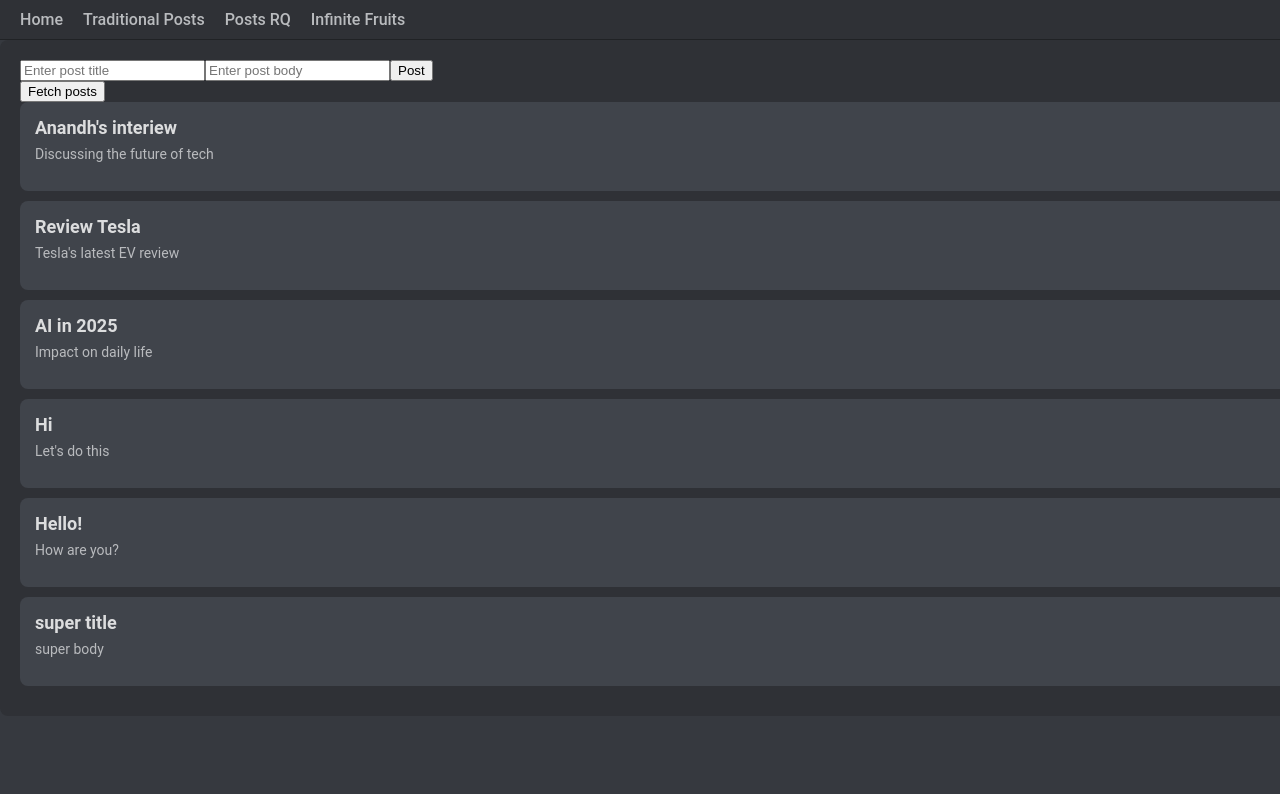
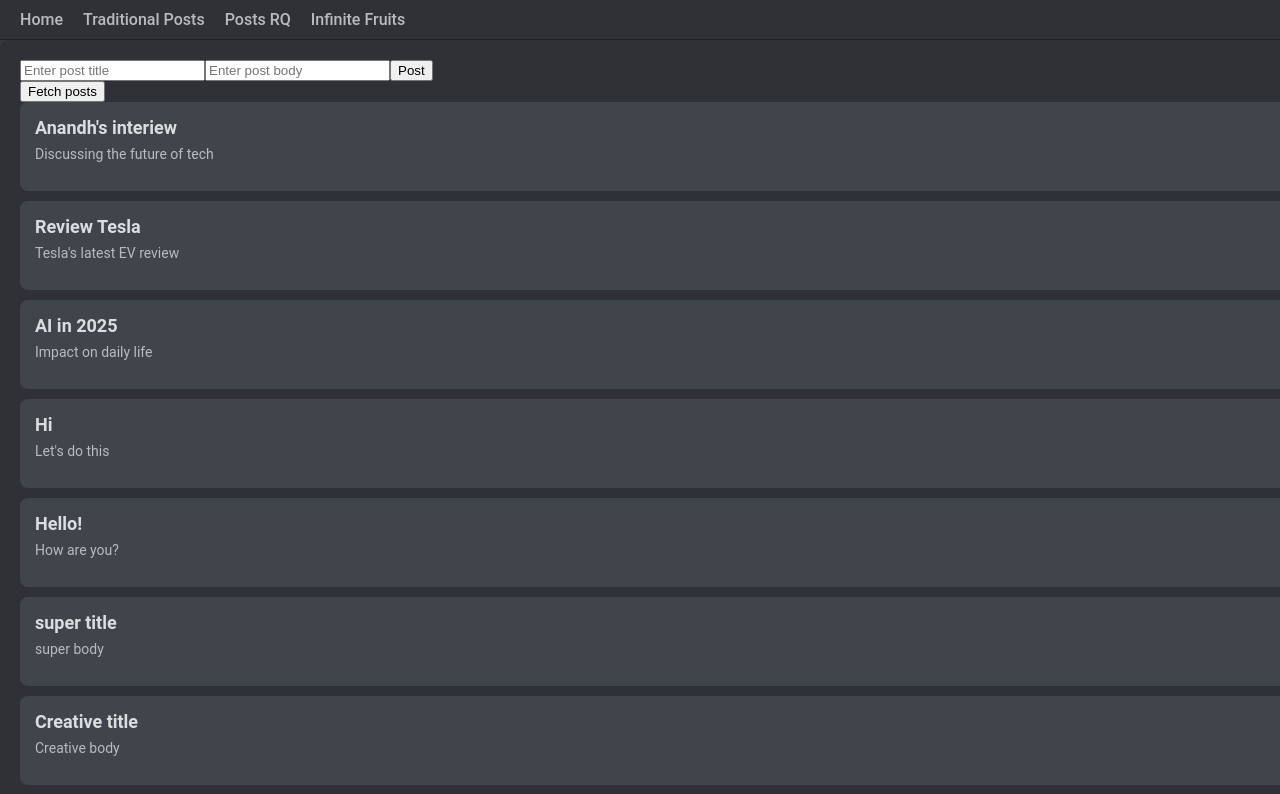
Before and after one commit to Anandhakumar123/React-with-and-without-Query-, a React (Vite) app: page /posts-rq in a window 1280 px wide. Shown: the top 794 px of the page. Built offline with nearby package versions, Linux system fonts and the light colour scheme; data requests are answered from the project's data file.

Commit message:
mutation final update

```diff
--- a/db.json
+++ b/db.json
@@ -29,6 +29,11 @@
       "title": "super title",
       "body": "super body",
       "id": "raYeEFX"
+    },
+    {
+      "title": "Creative title",
+      "body": "Creative body",
+      "id": "W98Msc7"
     }
   ],
   "fruits": [
--- a/src/components/PostsRQ.jsx
+++ b/src/components/PostsRQ.jsx
@@ -30,15 +30,39 @@ const PostsRQ = () => {
 
   const { mutate } = useMutation({
     mutationFn: addPost,
-    onSuccess: (newData) => {
-      // Invalidate and refetch
-      // queryClient.invalidateQueries("posts");
+    // onSuccess: (newData) => {
+    // Invalidate and refetch
+    // queryClient.invalidateQueries("posts");
+    //--------------------------------------------
+    // queryClient.setQueryData(["posts"], (oldData) => {
+    //   return {
+    //     ...oldData,
+    //     data: [...oldData.data, newData.data],
+    //   };
+    // });
+    //--------------------------------------------
+    // },
+    onMutate: async (newPost) => {
+      await queryClient.cancelQueries(["posts"]);
+      const previousPostData = queryClient.getQueryData(["posts"]);
       queryClient.setQueryData(["posts"], (oldData) => {
         return {
           ...oldData,
-          data: [...oldData.data, newData.data],
+          data: [
+            ...oldData.data,
+            { ...newPost, id: String(oldData?.data?.length + 1) },
+          ],
         };
       });
+      return { previousPostData };
+    },
+    onError: (error, newPost, context) => {
+      console.log("Error occurred:", error);
+      console.log("Context:", context);
+      queryClient.setQueryData(["posts"], context.previousPostData);
+    },
+    onSettled: () => {
+      queryClient.invalidateQueries("posts");
     },
   });
 
```
